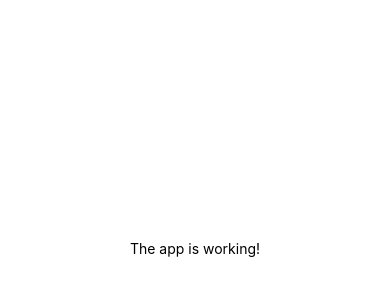
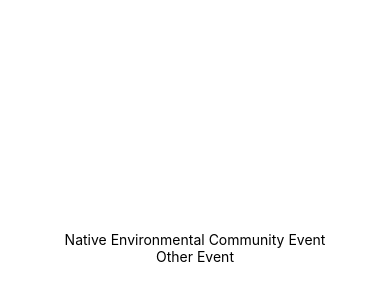
Before and after one commit to haynesgt/connection-resources, a React Native app in the folder People Before Profit/: screen / in a window 390 px wide. Shown: the part 174-474 px from the top of the page. Built offline with nearby package versions, Linux system fonts and the light colour scheme.

Commit message:
Start creating events

```diff
--- a/People Before Profit/App.js
+++ b/People Before Profit/App.js
@@ -1,12 +1,12 @@
 import React from 'react';
 import { StyleSheet, Text, View } from 'react-native';
+import Landing from './Landing';
 
 export default class App extends React.Component {
   render() {
     return (
-      <View style={styles.container}>
-        <Text>The app is working!</Text>
-      </View>
+      <Landing>
+      </Landing>
     );
   }
 }
--- /dev/null
+++ b/People Before Profit/Landing.js
@@ -0,0 +1,45 @@
+import React from 'react';
+import { StyleSheet, Text, View } from 'react-native';
+
+let events = [
+  {
+    name: 'Native Environmental Community Event',
+    description: 'A good event',
+    start: new Date('Feburary 20, 2018 18:00'),
+    end: new Date('February 20, 2018 20:00'),
+    id: 1
+  }, {
+    name: 'Other Event',
+    description: 'A nice event',
+    start: new Date('Feburary 21, 2018 18:00'),
+    end: new Date('February 21, 2018 20:00'),
+    id: 2
+  }
+];
+
+export default class Landing extends React.Component {
+  render() {
+    return (
+      <View style={styles.container}>
+      {
+      (
+        events.map(
+          (eventx) => (
+            <Text key={eventx.id}>{eventx.name}</Text>
+          )
+        )
+      )
+      }
+      </View>
+    );
+  }
+}
+
+const styles = StyleSheet.create({
+  container: {
+    flex: 1,
+    backgroundColor: '#fff',
+    alignItems: 'center',
+    justifyContent: 'center',
+  },
+});
```
Also changed, not shown: 1 other file (tests, documents, lock files or other folders).
